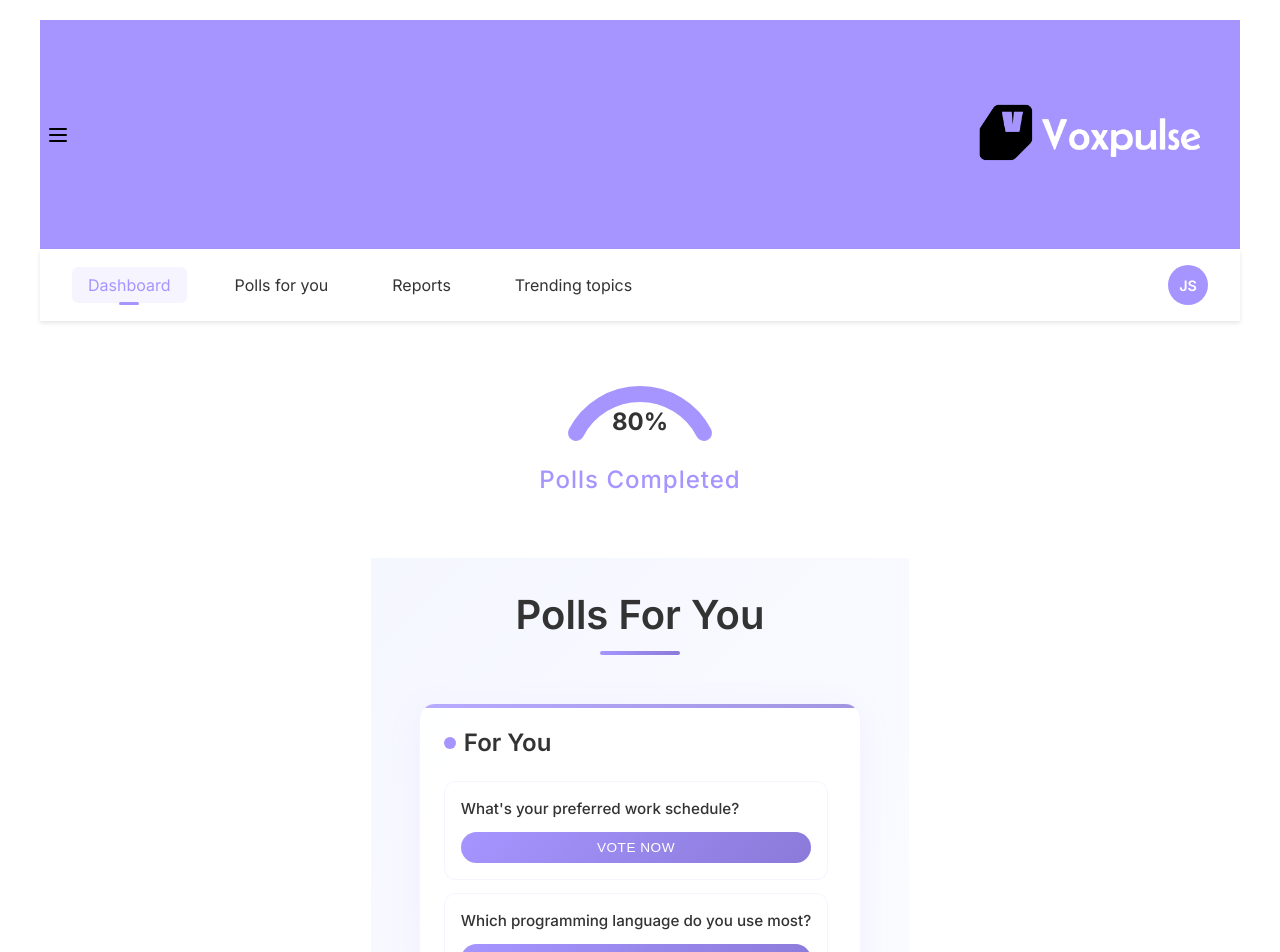
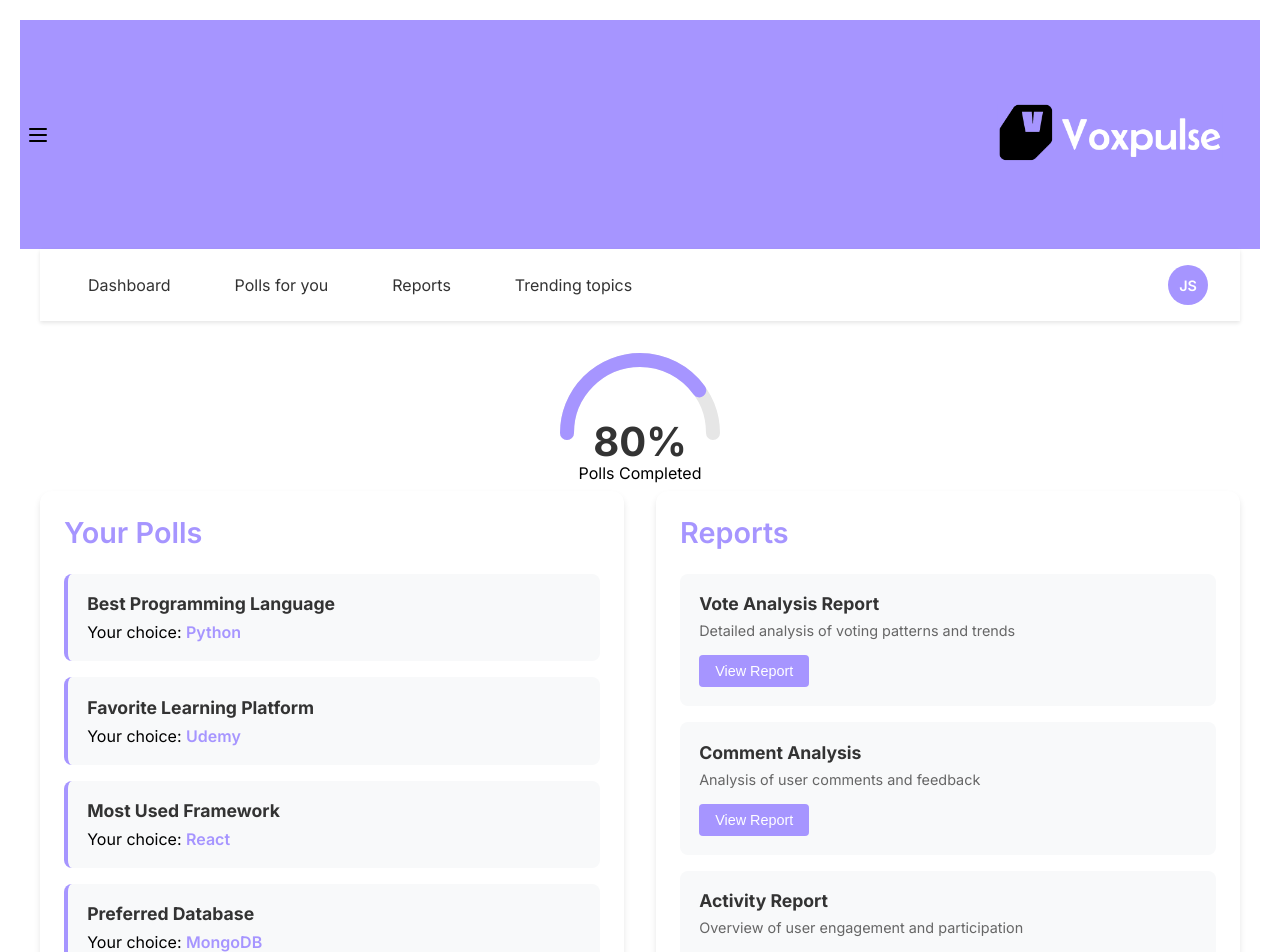
Before and after one commit to IshaMulchandani/voxpulse, a React (Create React App) app: page /dashboard in a window 1280 px wide. Shown: the top 952 px of the page. Built offline with nearby package versions, Linux system fonts and the light colour scheme; the HTML template or start-up script is replaced by a standard one.

Commit message:
Dynamic navbar

```diff
--- a/src/App.js
+++ b/src/App.js
@@ -1,24 +1,41 @@
+import React from 'react';
+import { BrowserRouter as Router, Routes, Route, Navigate, useLocation } from 'react-router-dom';
+import Dashboard from './Dashboard';
+import PollsForYou from './PollsForYou';
+import Reports from './components/Reports';
+import TrendingTopics from './components/TrendingTopics';
+import Header from './Header';
+import Header2 from './Header2';
+import Navbar from './components/Navbar';
 import './App.css';
-import logo from './Assets/main_logo.png'
-import Header from './Header';
-import { BrowserRouter as Router, Routes, Route } from 'react-router-dom';
-import Home from './Home';
-import Footer from './Footer';
+import { Home } from 'lucide-react';
 import SignUp from './SignUp';
 import Login from './Login';
-import Dashboard from './Dashboard';
-import PollsForYou from './PollsForYou';
+import Footer from './Footer'
+
+function AppHeader() {
+  const location = useLocation();
+  // Show Header2 for all post-login pages
+  if (["/dashboard", "/polls", "/reports", "/trending"].includes(location.pathname)) {
+    return <Header2 />;
+  }
+  // Show Header for pre-login or other pages
+  return <Header />;
+}
 
 function App() {
   return (
     <Router>
       <div className="App">
+        <AppHeader />
         <Routes>
-          <Route path="/" element={<Home />} />
-          <Route path='/signUp' element={ <SignUp/> }/>
+          <Route path="/" element={<Home/>} />
+          <Route path='/signUp' element={<SignUp/>}/>
           <Route path='/login' element={<Login/>} />
-          <Route path='/dashboard' element={<Dashboard/>} />
-          <Route path='/pollsForYou' element={<PollsForYou/>} />
+          <Route path="/dashboard" element={<Dashboard />} />
+          <Route path="/polls" element={<PollsForYou />} />
+          <Route path="/reports" element={<Reports />} />
+          <Route path="/trending" element={<TrendingTopics />} />
         </Routes>
         <Footer/>
       </div>
--- a/src/Dashboard.css
+++ b/src/Dashboard.css
@@ -124,6 +124,7 @@
 
 .speedometer-container {
     display: flex;
+    flex-direction: column;
     justify-content: center;
     align-items: center;
     margin-top: 2rem;
--- a/src/Dashboard.js
+++ b/src/Dashboard.js
@@ -1,73 +1,38 @@
 import React, { useEffect, useRef, useState } from 'react';
 import './Dashboard.css';
+import Header2 from './Header2';
 import Navbar from './components/Navbar';
-import Header2 from './Header2';
-import PollsForYou from './PollsForYou';
 
-// Inline Speedometer component
-const Speedometer = ({ percent, duration = 1500 }) => {
-    const [displayPercent, setDisplayPercent] = useState(0);
+const Dashboard = () => {
+    const [progress, setProgress] = useState(0);
+    const target = 80;
+    const speed = 10;
     const requestRef = useRef();
-    const startTimeRef = useRef();
 
     useEffect(() => {
-        const animate = (timestamp) => {
-            if (!startTimeRef.current) startTimeRef.current = timestamp;
-            const progress = Math.min((timestamp - startTimeRef.current) / duration, 1);
-            const current = Math.floor(progress * percent);
-            setDisplayPercent(current);
-            if (progress < 1) {
-                requestRef.current = requestAnimationFrame(animate);
+        let start = 0;
+        function animate() {
+            if (start < target) {
+                start += 1;
+                setProgress(start);
+                requestRef.current = setTimeout(animate, speed);
             } else {
-                setDisplayPercent(percent);
+                setProgress(target);
             }
-        };
-        requestRef.current = requestAnimationFrame(animate);
-        return () => cancelAnimationFrame(requestRef.current);
-    }, [percent, duration]);
+        }
+        animate();
+        return () => clearTimeout(requestRef.current);
+    }, []);
 
-    // SVG semi-circle gauge
-    const radius = 80;
-    const stroke = 16;
-    const normalizedRadius = radius - stroke / 2;
-    const circumference = Math.PI * normalizedRadius;
-    const offset = circumference * (1 - displayPercent / 100);
+    // Sample data for voted polls
+    const votedPolls = [
+        { id: 1, title: "Best Programming Language", userChoice: "Python" },
+        { id: 2, title: "Favorite Learning Platform", userChoice: "Udemy" },
+        { id: 3, title: "Most Used Framework", userChoice: "React" },
+        { id: 4, title: "Preferred Database", userChoice: "MongoDB" },
+        { id: 5, title: "Best Code Editor", userChoice: "VS Code" }
+    ];
 
-    return (
-        <div className="speedometer-container">
-            <svg width={radius * 2} height={radius + stroke}>
-                <path
-                    d={`M${stroke},${radius} A${normalizedRadius},${normalizedRadius} 0 0,1 ${radius * 2 - stroke},${radius}`}
-                    fill="none"
-                    stroke="#f0f0f0"
-                    strokeWidth={stroke}
-                />
-                <path
-                    d={`M${stroke},${radius} A${normalizedRadius},${normalizedRadius} 0 0,1 ${radius * 2 - stroke},${radius}`}
-                    fill="none"
-                    stroke="#a695ff"
-                    strokeWidth={stroke}
-                    strokeDasharray={circumference}
-                    strokeDashoffset={offset}
-                    strokeLinecap="round"
-                />
-                <text
-                    x={radius}
-                    y={radius - 10}
-                    textAnchor="middle"
-                    alignmentBaseline="middle"
-                    fontSize="1.5rem"
-                    fontWeight="bold"
-                    fill="#333"
-                >
-                    {displayPercent}%
-                </text>
-            </svg>
-        </div>
-    );
-};
-
-const Dashboard = () => {
     // Reports data
     const reports = [
         {
@@ -84,16 +49,67 @@ const Dashboard = () => {
         }
     ];
 
+    // Calculate stroke for SVG
+    const radius = 80;
+    const stroke = 14;
+    const normalizedRadius = radius - stroke / 2;
+    const circumference = Math.PI * normalizedRadius;
+    const offset = circumference - (progress / 100) * circumference;
+
     return (
         <div className="dashboard">
-            <Header2 />
-            <Navbar />
-            <div className="dashboard-speedometer-section">
-                <Speedometer percent={80} duration={1500} />
-                <div className="speedometer-title">Polls Completed</div>
+            <Navbar/>
+            <div className="speedometer-container">
+                <svg
+                    width={radius * 2}
+                    height={radius + 30}
+                    viewBox={`0 0 ${radius * 2} ${radius + 30}`}
+                    className="speedometer-svg"
+                >
+                    <path
+                        d={`M${stroke / 2},${radius} A${normalizedRadius},${normalizedRadius} 0 0,1 ${radius * 2 - stroke / 2},${radius}`}
+                        fill="none"
+                        stroke="#e6e6e6"
+                        strokeWidth={stroke}
+                        strokeLinecap="round"
+                    />
+                    <path
+                        d={`M${stroke / 2},${radius} A${normalizedRadius},${normalizedRadius} 0 0,1 ${radius * 2 - stroke / 2},${radius}`}
+                        fill="none"
+                        stroke="#a695ff"
+                        strokeWidth={stroke}
+                        strokeDasharray={circumference}
+                        strokeDashoffset={offset}
+                        strokeLinecap="round"
+                        style={{ transition: 'stroke-dashoffset 0.3s linear' }}
+                    />
+                    <text
+                        x="50%"
+                        y={radius}
+                        textAnchor="middle"
+                        alignmentBaseline="middle"
+                        fontSize="2.5rem"
+                        fill="#333"
+                        fontWeight="bold"
+                        dy="0.3em"
+                    >
+                        {progress}%
+                    </text>
+                </svg>
+                <div className="speedometer-label">Polls Completed</div>
             </div>
-            <div className="dashboard-polls-reports">
-                <PollsForYou />
+            <div className="dashboard-grid">
+                <div className="dashboard-section">
+                    <h2>Your Polls</h2>
+                    <div className="polls-list">
+                        {votedPolls.map(poll => (
+                            <div key={poll.id} className="poll-card">
+                                <h3>{poll.title}</h3>
+                                <p>Your choice: <span className="user-choice">{poll.userChoice}</span></p>
+                            </div>
+                        ))}
+                    </div>
+                </div>
                 <div className="dashboard-section">
                     <h2>Reports</h2>
                     <div className="reports-list">
--- a/src/components/Navbar.js
+++ b/src/components/Navbar.js
@@ -1,29 +1,35 @@
 import React, { useState } from 'react';
+import { useNavigate, useLocation } from 'react-router-dom';
 import './Navbar.css';
 
 const Navbar = () => {
-    const [activeItem, setActiveItem] = useState('Dashboard');
+    const navigate = useNavigate();
+    const location = useLocation();
+    const [activeItem, setActiveItem] = useState(location.pathname.substring(1) || 'dashboard');
 
     const navItems = [
-        'Dashboard',
-        'Polls for you',
-        'Reports',
-        'Trending topics'
+        { name: 'Dashboard', path: '/dashboard' },
+        { name: 'Polls for you', path: '/polls' },
+        { name: 'Reports', path: '/reports' },
+        { name: 'Trending topics', path: '/trending' }
     ];
+
+    const handleNavigation = (path, name) => {
+        setActiveItem(name);
+        navigate(path);
+    };
 
     return (
         <nav className="navbar">
             <div className="navbar-container">
-
-
                 <ul className="nav-items">
                     {navItems.map((item, index) => (
                         <li
                             key={index}
-                            className={`nav-item ${activeItem === item ? 'active' : ''}`}
-                            onClick={() => setActiveItem(item)}
+                            className={`nav-item ${activeItem === item.name ? 'active' : ''}`}
+                            onClick={() => handleNavigation(item.path, item.name)}
                         >
-                            {item}
+                            {item.name}
                         </li>
                     ))}
                 </ul>
--- /dev/null
+++ b/src/components/Reports.js
@@ -0,0 +1,11 @@
+import React from 'react';
+
+const Reports = () => {
+    return (
+        <div className="section-page">
+            <h1 className="section-title">Reports</h1>
+        </div>
+    );
+};
+
+export default Reports;
--- /dev/null
+++ b/src/components/TrendingTopics.js
@@ -0,0 +1,11 @@
+import React from 'react';
+
+const TrendingTopics = () => {
+    return (
+        <div className="section-page">
+            <h1 className="section-title">Trending Topics</h1>
+        </div>
+    );
+};
+
+export default TrendingTopics;
```
Also changed, not shown: src/PollsForYou.css (+22 -5 lines), src/PollsForYou.js (+69 -0 lines), src/components/Sections.css (added, +31 -0 lines).
